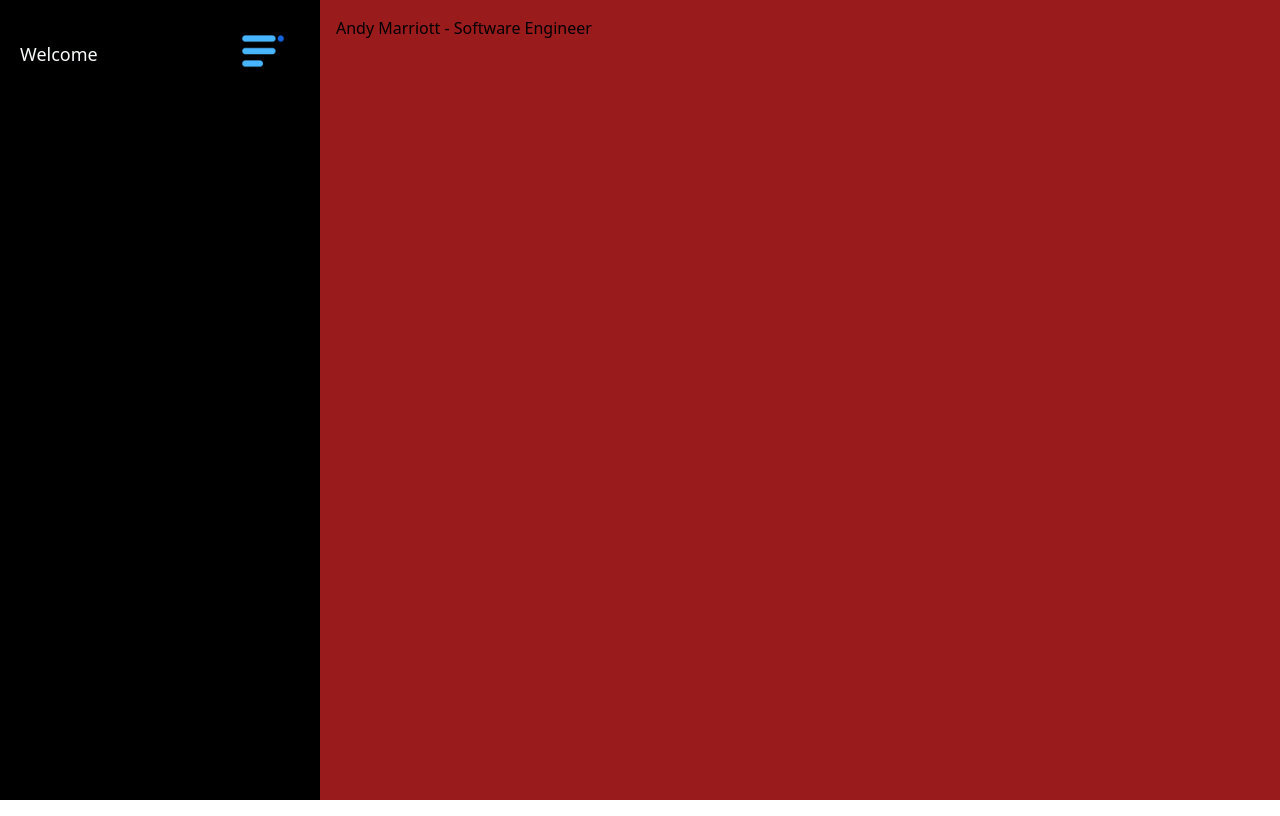
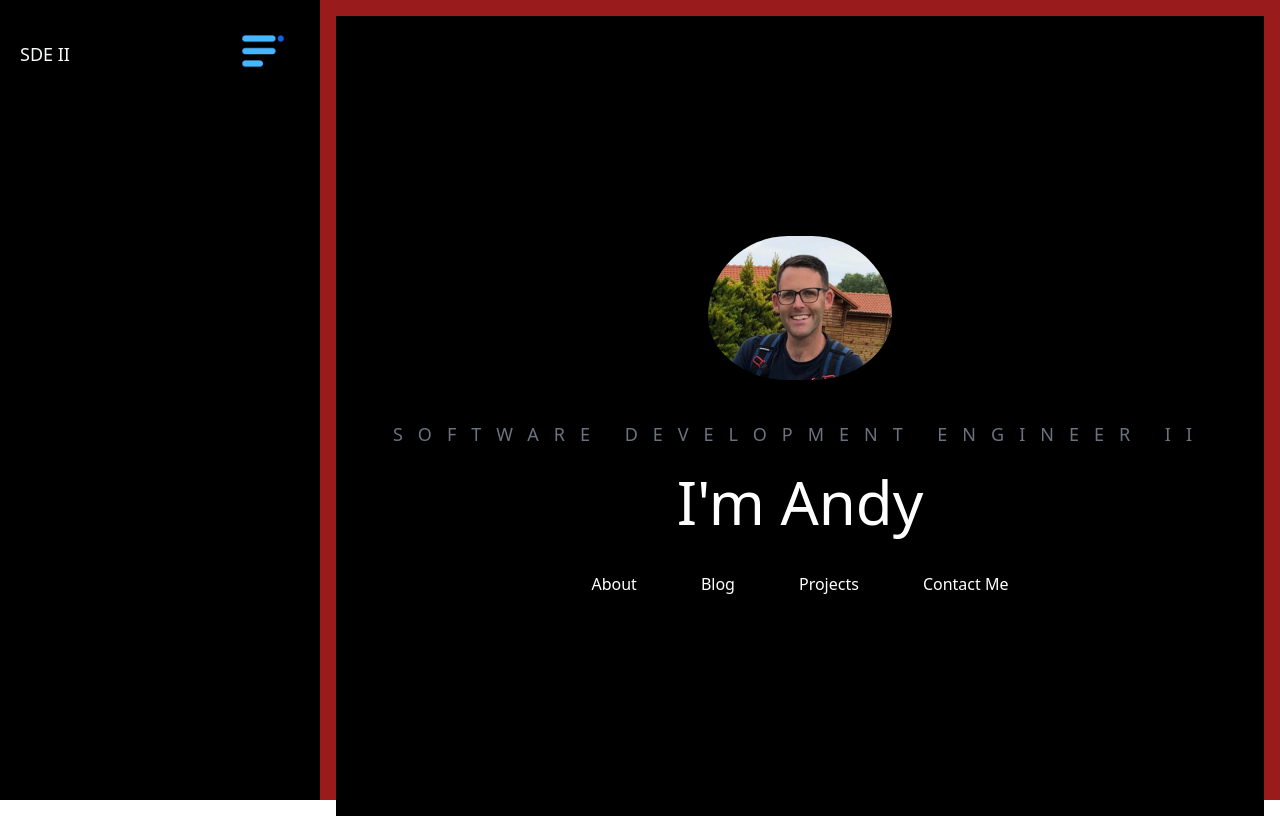
Before and after one commit to AndyMarriottCoder/MyPortfolio, a Next.js app: page /index_old in a window 1280 px wide. Built offline with nearby package versions, Linux system fonts and the light colour scheme.

Commit message:
Added the main page to Layout.tsx

```diff
--- a/components/layout/Layout.tsx
+++ b/components/layout/Layout.tsx
@@ -1,12 +1,13 @@
 import React from 'react'
 import Sidebar from '../sidebar'
+import Intro from '../Intro'
 
 const Layout = () => {
   return (
     <div className="h-screen flex flex-row justify-start">
       <Sidebar />
       <div className="bg-red-800 flex-1 p-4 text-black">
-        Andy Marriott - Software Engineer
+        <Intro />
       </div>
     </div>
   )
--- a/components/sidebar.tsx
+++ b/components/sidebar.tsx
@@ -46,7 +46,7 @@ const Sidebar = () => {
           <div className="flex items-center pl-1 gap-4">
             {/* <About />  */}
             <span className={classNames('mt-2 text-lg font-medium text-gray-50', { hidden: toggleCollapse})}>
-              Welcome
+              SDE II
             </span>
             </div>
             {/* {isCollapsible && ( */}
```
